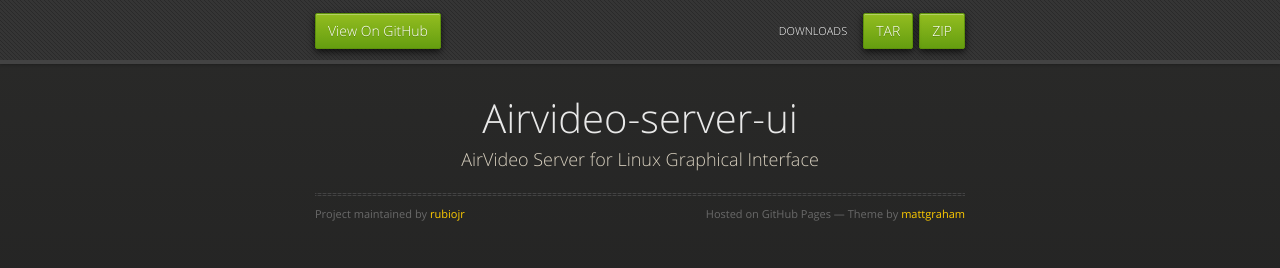
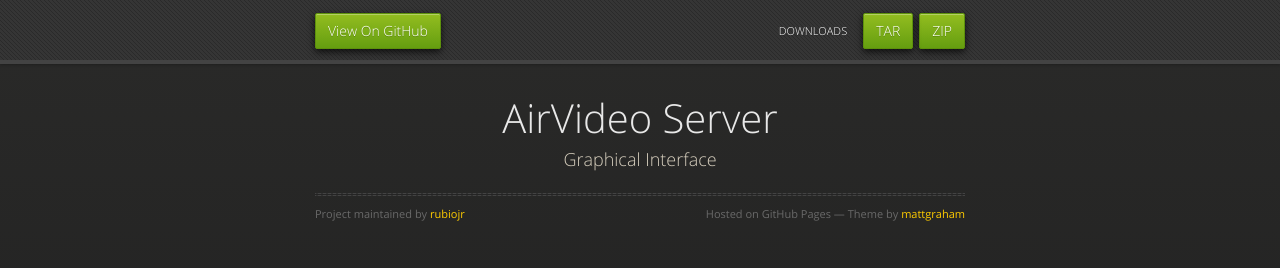
Before and after one commit to rubiojr/airvideo-server-ui, a plain HTML site: page index.html in a window 1280 px wide. Shown: the top 268 px of the page. Drawn offline with nearby package versions, Linux system fonts and the light colour scheme.

Commit message:
* updated Title

```diff
--- a/index.html
+++ b/index.html
@@ -3,7 +3,7 @@
   <head>
     <meta charset="utf-8">
     <meta http-equiv="X-UA-Compatible" content="chrome=1">
-    <title>Airvideo-server-ui by rubiojr</title>
+    <title>AirVideo Server UI</title>
     <link rel="stylesheet" href="stylesheets/styles.css">
     <link rel="stylesheet" href="stylesheets/pygment_trac.css">
     <script src="https://ajax.googleapis.com/ajax/libs/jquery/1.7.1/jquery.min.js"></script>
@@ -31,8 +31,8 @@
 
       <section>
         <div id="title">
-          <h1>Airvideo-server-ui</h1>
-          <p>AirVideo Server for Linux Graphical Interface</p>
+          <h1>AirVideo Server</h1>
+          <p>Graphical Interface</p>
           <hr>
           <span class="credits left">Project maintained by <a href="https://github.com/rubiojr">rubiojr</a></span>
           <span class="credits right">Hosted on GitHub Pages &mdash; Theme by <a href="http://twitter.com/#!/michigangraham">mattgraham</a></span>
```
